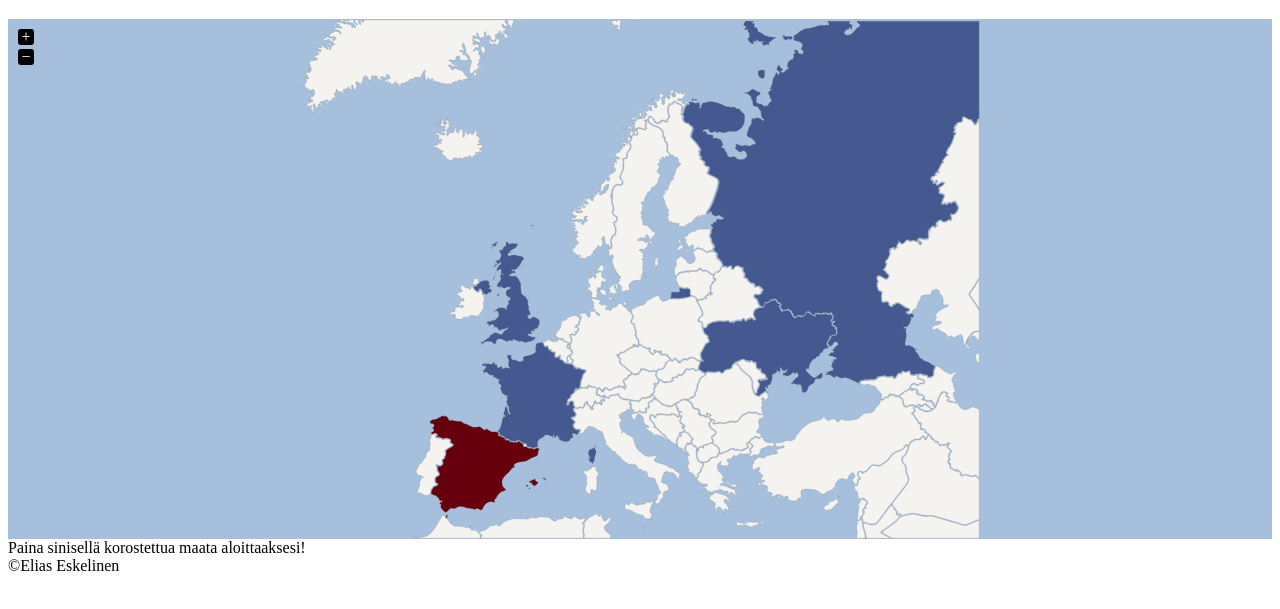
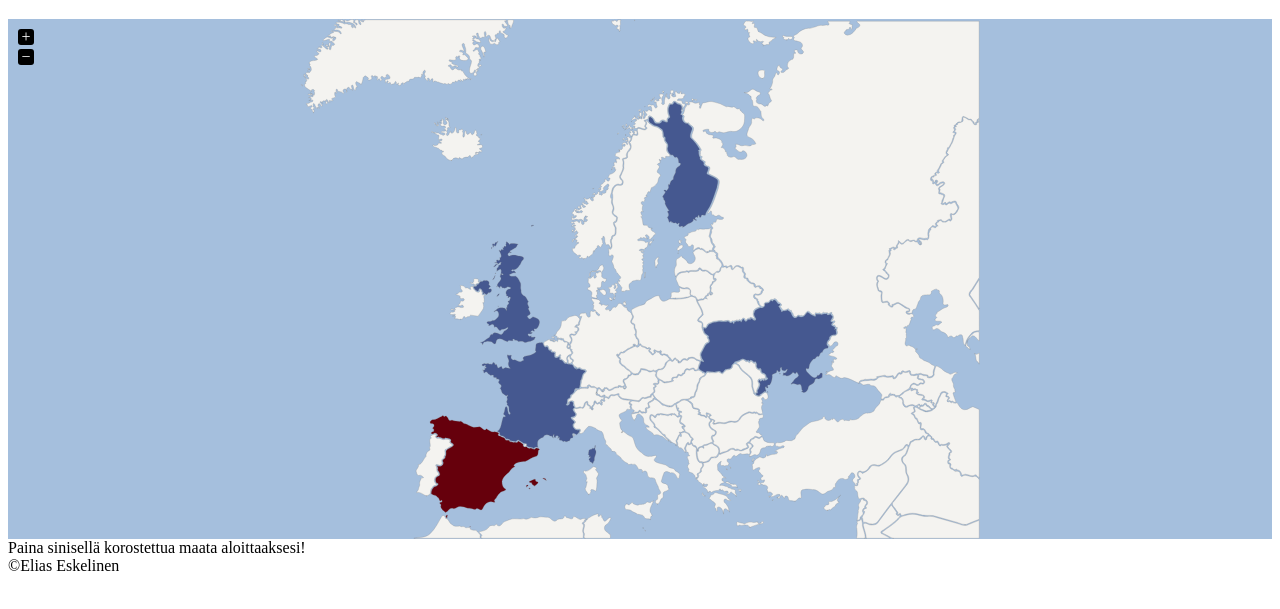
Before and after one commit to elias-eskelinen/elias-eskelinen.github.io, a plain HTML site: page index.html in a window 1280 px wide. Shown: the part 61-670 px from the top of the page. Drawn offline with nearby package versions, Linux system fonts and the light colour scheme.

Commit message:
Update index.html

```diff
--- a/index.html
+++ b/index.html
@@ -21,10 +21,10 @@
       var currentRegion = 'es';
 
       // List of Regions we'll let clicks through for
-      var enabledRegions = ['es', 'ua', 'gb', 'fr', 'ru'];
-      var sums = ["Espanja", "Ukraina", "IB", "Ranska", "Venäjä"];
-      var breads = ["Espanjassa epäillään mansikanpoimijoiden laitonta maahan tuontia, sekä viranomaisten lahjomista tuotujen poimijoiden oikeuksien mitätöimiseksi.", "Venäjä harkitsee kansallisuuden saamisen helpoittamista ukrainalaisille.", "Brexit aiheuttaa britanniassa massa-maastamuuttoa.", "4", "5"];
-	  var urls = ["https://www.theguardian.com/global-development/2019/apr/14/rape-abuse-claims-spains-strawberry-industry", "https://yle.fi/uutiset/3-10757973", "https://yle.fi/uutiset/3-10683262", "https://www.nytimes.com/2019/04/29/opinion/europe-integration.html", ""];
+      var enabledRegions = ['es', 'ua', 'gb', 'fr', 'fi'];
+      var sums = ["Espanja", "Ukraina", "IB", "Ranska", "Suomi, Kemi"];
+      var breads = ["Espanjassa epäillään mansikanpoimijoiden laitonta maahan tuontia, sekä viranomaisten lahjomista tuotujen poimijoiden oikeuksien mitätöimiseksi.", "Venäjä harkitsee kansallisuuden saamisen helpoittamista ukrainalaisille.", "Brexit aiheuttaa britanniassa massa-maastamuuttoa.", "4", "Kemistä lähtee ihmisiä."];
+	  var urls = ["https://www.theguardian.com/global-development/2019/apr/14/rape-abuse-claims-spains-strawberry-industry", "https://yle.fi/uutiset/3-10757973", "https://yle.fi/uutiset/3-10683262", "https://www.nytimes.com/2019/04/29/opinion/europe-integration.html", "https://yle.fi/uutiset/3-10720512"];
         map = jQuery('#vmap').vectorMap({
           map: 'europe_en',
           enableZoom: true,
@@ -37,7 +37,7 @@
           fr: '#455890',
           gb: '#455890',
           ua: '#455890',
-          ru: '#455890'
+          fi: '#455890'
           },
           onRegionClick: function(event, code, region){
           // Check if this is an Enabled Region, and not the current selected on
```
